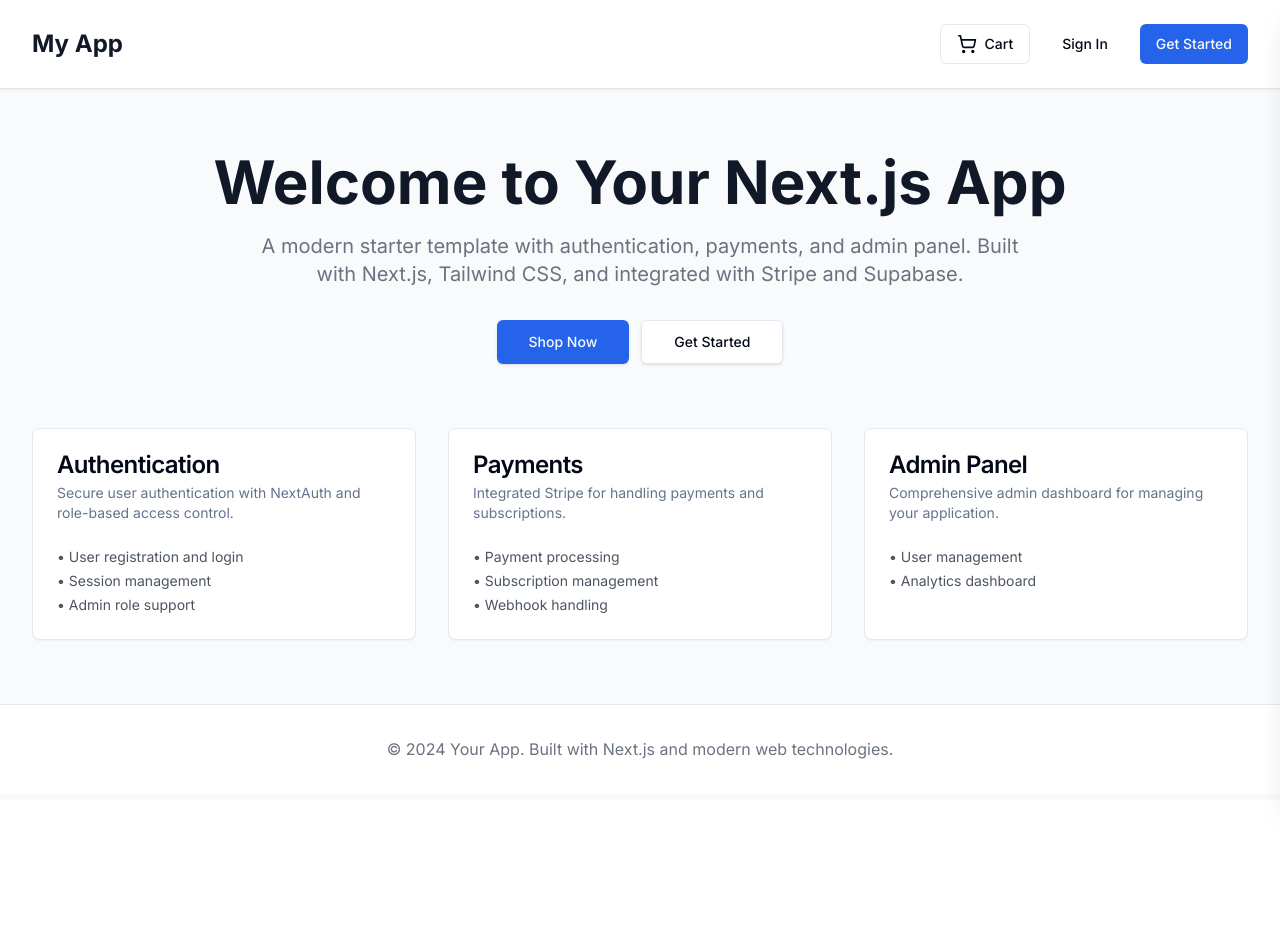
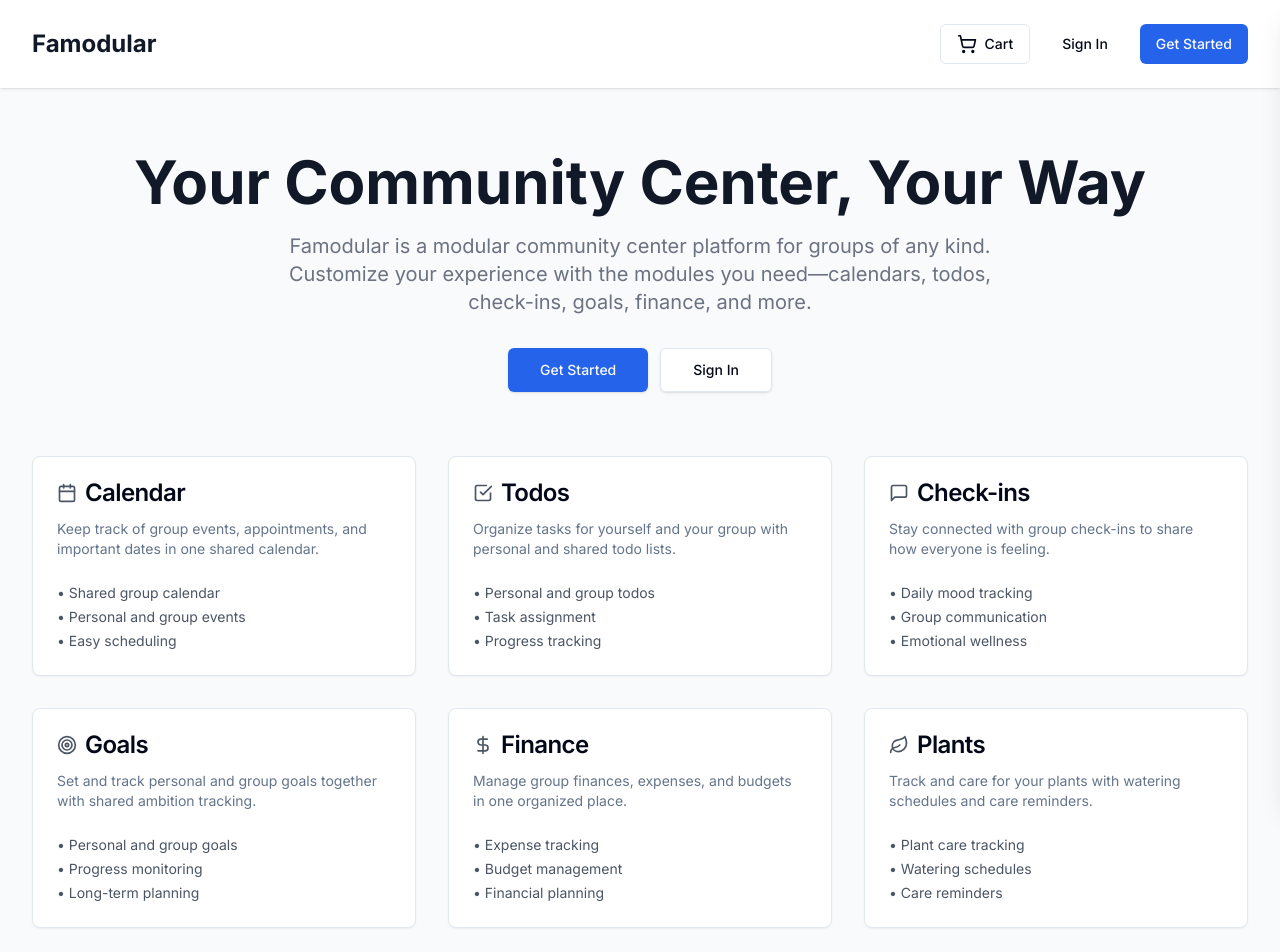
Before and after one commit to GabeValerio/Famodular, a Next.js app: page / in a window 1280 px wide. Shown: the top 952 px of the page. Before the commit the page ends 800 px from the top, so only its background shows below. Built offline with nearby package versions, Linux system fonts and the light colour scheme; no server answers.

Commit message:
Update branding to Famodular community center platform and add avatar display on homepage

```diff
--- /dev/null
+++ b/app/Footer.tsx
@@ -0,0 +1,41 @@
+export function Footer() {
+  return (
+    <footer className="w-full bg-black">
+      <div className="max-w-7xl mx-auto px-4 sm:px-6 lg:px-8 py-2">
+        {/* Desktop View - Hidden on mobile */}
+        <div className="hidden sm:block text-center">
+          <p className="text-white/60 text-sm">
+            site designed and developed by{" "}
+            <a
+              href="https://x.com/gabi_Valerio3/"
+              target="_blank"
+              rel="noopener noreferrer"
+              className="text-white hover:text-white/90 transition-colors"
+              style={{ fontFamily: 'Chalkduster, fantasy' }}
+            >
+              Gabriel Valerio
+            </a>
+          </p>
+        </div>
+
+        {/* Mobile View - Hidden on desktop */}
+        <div className="sm:hidden text-center space-y-1">
+          <p className="text-white/60 text-sm">
+            site designed and developed by
+          </p>
+          <p>
+            <a
+              href="https://x.com/gabi_Valerio3/"
+              target="_blank"
+              rel="noopener noreferrer"
+              className="text-white hover:text-white/90 transition-colors text-sm"
+              style={{ fontFamily: 'Chalkduster, fantasy' }}
+            >
+              Gabriel Valerio
+            </a>
+          </p>
+        </div>
+      </div>
+    </footer>
+  )
+}
--- a/app/layout.tsx
+++ b/app/layout.tsx
@@ -7,8 +7,8 @@ import { CartProvider } from '@/lib/CartContext';
 const inter = Inter({ subsets: ['latin'] });
 
 export const metadata: Metadata = {
-  title: 'Next.js Starter Template',
-  description: 'A modern Next.js starter template with authentication, payments, and admin panel',
+  title: 'Famodular - Community Center Platform',
+  description: 'A modular community center platform for groups of any kind. Customize your experience with the modules you need—calendars, todos, check-ins, goals, finance, and more',
 };
 
 export default function RootLayout({
--- a/app/page.tsx
+++ b/app/page.tsx
@@ -1,16 +1,41 @@
 "use client";
 
-import { useState } from "react";
+import { useState, useEffect } from "react";
 import Link from 'next/link';
+import { useSession } from 'next-auth/react';
 import { Button } from '@/app/components/ui/button';
 import { Card, CardContent, CardDescription, CardHeader, CardTitle } from '@/app/components/ui/card';
-import { ShoppingCart } from 'lucide-react';
+import { ShoppingCart, User, Calendar, CheckSquare, Target, MessageSquare, DollarSign, MapPin, Leaf, Heart } from 'lucide-react';
 import CartDrawer from '@/app/components/CartDrawer';
 import { useCart } from '@/lib/CartContext';
+import { Footer } from '@/app/Footer';
 
 export default function HomePage() {
   const [isCartOpen, setIsCartOpen] = useState(false);
+  const [userAvatar, setUserAvatar] = useState<string | null>(null);
   const { itemCount } = useCart();
+  const { data: session } = useSession();
+
+  // Fetch user avatar from database when logged in
+  useEffect(() => {
+    const fetchUserAvatar = async () => {
+      if (session?.user?.id) {
+        try {
+          const response = await fetch('/api/users/me');
+          if (response.ok) {
+            const user = await response.json();
+            setUserAvatar(user.avatar || null);
+          }
+        } catch (error) {
+          console.error('Error fetching user avatar:', error);
+        }
+      } else {
+        setUserAvatar(null);
+      }
+    };
+
+    fetchUserAvatar();
+  }, [session]);
 
   return (
     <div className="min-h-screen bg-gray-50">
@@ -19,7 +44,9 @@ export default function HomePage() {
         <div className="max-w-7xl mx-auto px-4 sm:px-6 lg:px-8">
           <div className="flex justify-between items-center py-6">
             <div className="flex items-center">
-              <h1 className="text-2xl font-bold text-gray-900">My App</h1>
+              <Link href="/">
+                <h1 className="text-2xl font-bold text-gray-900">Famodular</h1>
+              </Link>
             </div>
             <div className="flex items-center space-x-4">
               <Button
@@ -35,12 +62,33 @@ export default function HomePage() {
                   </span>
                 )}
               </Button>
+              {session?.user ? (
+                <Link href="/dashboard">
+                  <Button variant="ghost" className="flex items-center space-x-2">
+                    {userAvatar ? (
+                      <img
+                        src={userAvatar}
+                        alt={session.user.name || "User"}
+                        className="w-6 h-6 rounded-full object-cover"
+                      />
+                    ) : (
+                      <div className="w-6 h-6 rounded-full bg-gray-200 flex items-center justify-center">
+                        <User className="h-4 w-4 text-gray-600" />
+                      </div>
+                    )}
+                    <span>Dashboard</span>
+                  </Button>
+                </Link>
+              ) : (
+                <>
                   <Link href="/login">
                     <Button variant="ghost">Sign In</Button>
                   </Link>
                   <Link href="/register">
                     <Button>Get Started</Button>
                   </Link>
+                </>
+              )}
             </div>
           </div>
         </div>
@@ -50,27 +98,38 @@ export default function HomePage() {
       <main className="max-w-7xl mx-auto px-4 sm:px-6 lg:px-8 py-16">
         <div className="text-center">
           <h2 className="text-4xl font-bold text-gray-900 sm:text-5xl md:text-6xl">
-            Welcome to Your Next.js App
+            Your Community Center, Your Way
           </h2>
           <p className="mt-3 max-w-md mx-auto text-base text-gray-500 sm:text-lg md:mt-5 md:text-xl md:max-w-3xl">
-            A modern starter template with authentication, payments, and admin panel.
-            Built with Next.js, Tailwind CSS, and integrated with Stripe and Supabase.
+            Famodular is a modular community center platform for groups of any kind. Customize your experience with the modules you need—calendars, todos, check-ins, goals, finance, and more.
           </p>
           <div className="mt-5 max-w-md mx-auto sm:flex sm:justify-center md:mt-8 space-y-3 sm:space-y-0 sm:space-x-3">
+            {session?.user ? (
               <div className="rounded-md shadow">
-              <Link href="/shop">
+                <Link href="/dashboard">
                   <Button size="lg" className="w-full">
-                  Shop Now
+                    Go to Dashboard
+                  </Button>
+                </Link>
+              </div>
+            ) : (
+              <>
+                <div className="rounded-md shadow">
+                  <Link href="/register">
+                    <Button size="lg" className="w-full">
+                      Get Started
                     </Button>
                   </Link>
                 </div>
                 <div className="rounded-md shadow">
-              <Link href="/register">
+                  <Link href="/login">
                     <Button variant="outline" size="lg" className="w-full">
-                  Get Started
+                      Sign In
                     </Button>
                   </Link>
                 </div>
+              </>
+            )}
           </div>
         </div>
 
@@ -79,47 +138,114 @@ export default function HomePage() {
           <div className="grid grid-cols-1 gap-8 sm:grid-cols-2 lg:grid-cols-3">
             <Card>
               <CardHeader>
-                <CardTitle>Authentication</CardTitle>
+                <div className="flex items-center space-x-2 mb-2">
+                  <Calendar className="h-5 w-5 text-gray-600" />
+                  <CardTitle>Calendar</CardTitle>
+                </div>
                 <CardDescription>
-                  Secure user authentication with NextAuth and role-based access control.
+                  Keep track of group events, appointments, and important dates in one shared calendar.
                 </CardDescription>
               </CardHeader>
               <CardContent>
                 <ul className="text-sm text-gray-600 space-y-1">
-                  <li>• User registration and login</li>
-                  <li>• Session management</li>
-                  <li>• Admin role support</li>
+                  <li>• Shared group calendar</li>
+                  <li>• Personal and group events</li>
+                  <li>• Easy scheduling</li>
                 </ul>
               </CardContent>
             </Card>
 
             <Card>
               <CardHeader>
-                <CardTitle>Payments</CardTitle>
+                <div className="flex items-center space-x-2 mb-2">
+                  <CheckSquare className="h-5 w-5 text-gray-600" />
+                  <CardTitle>Todos</CardTitle>
+                </div>
                 <CardDescription>
-                  Integrated Stripe for handling payments and subscriptions.
+                  Organize tasks for yourself and your group with personal and shared todo lists.
                 </CardDescription>
               </CardHeader>
               <CardContent>
                 <ul className="text-sm text-gray-600 space-y-1">
-                  <li>• Payment processing</li>
-                  <li>• Subscription management</li>
-                  <li>• Webhook handling</li>
+                  <li>• Personal and group todos</li>
+                  <li>• Task assignment</li>
+                  <li>• Progress tracking</li>
                 </ul>
               </CardContent>
             </Card>
 
             <Card>
               <CardHeader>
-                <CardTitle>Admin Panel</CardTitle>
+                <div className="flex items-center space-x-2 mb-2">
+                  <MessageSquare className="h-5 w-5 text-gray-600" />
+                  <CardTitle>Check-ins</CardTitle>
+                </div>
                 <CardDescription>
-                  Comprehensive admin dashboard for managing your application.
+                  Stay connected with group check-ins to share how everyone is feeling.
                 </CardDescription>
               </CardHeader>
               <CardContent>
                 <ul className="text-sm text-gray-600 space-y-1">
-                  <li>• User management</li>
-                  <li>• Analytics dashboard</li>
+                  <li>• Daily mood tracking</li>
+                  <li>• Group communication</li>
+                  <li>• Emotional wellness</li>
+                </ul>
+              </CardContent>
+            </Card>
+
+            <Card>
+              <CardHeader>
+                <div className="flex items-center space-x-2 mb-2">
+                  <Target className="h-5 w-5 text-gray-600" />
+                  <CardTitle>Goals</CardTitle>
+                </div>
+                <CardDescription>
+                  Set and track personal and group goals together with shared ambition tracking.
+                </CardDescription>
+              </CardHeader>
+              <CardContent>
+                <ul className="text-sm text-gray-600 space-y-1">
+                  <li>• Personal and group goals</li>
+                  <li>• Progress monitoring</li>
+                  <li>• Long-term planning</li>
+                </ul>
+              </CardContent>
+            </Card>
+
+            <Card>
+              <CardHeader>
+                <div className="flex items-center space-x-2 mb-2">
+                  <DollarSign className="h-5 w-5 text-gray-600" />
+                  <CardTitle>Finance</CardTitle>
+                </div>
+                <CardDescription>
+                  Manage group finances, expenses, and budgets in one organized place.
+                </CardDescription>
+              </CardHeader>
+              <CardContent>
+                <ul className="text-sm text-gray-600 space-y-1">
+                  <li>• Expense tracking</li>
+                  <li>• Budget management</li>
+                  <li>• Financial planning</li>
+                </ul>
+              </CardContent>
+            </Card>
+
+            <Card>
+              <CardHeader>
+                <div className="flex items-center space-x-2 mb-2">
+                  <Leaf className="h-5 w-5 text-gray-600" />
+                  <CardTitle>Plants</CardTitle>
+                </div>
+                <CardDescription>
+                  Track and care for your plants with watering schedules and care reminders.
+                </CardDescription>
+              </CardHeader>
+              <CardContent>
+                <ul className="text-sm text-gray-600 space-y-1">
+                  <li>• Plant care tracking</li>
+                  <li>• Watering schedules</li>
+                  <li>• Care reminders</li>
                 </ul>
               </CardContent>
             </Card>
@@ -128,13 +254,7 @@ export default function HomePage() {
       </main>
 
       {/* Footer */}
-      <footer className="bg-white border-t">
-        <div className="max-w-7xl mx-auto px-4 sm:px-6 lg:px-8 py-8">
-          <div className="text-center text-gray-500">
-            <p>&copy; 2024 Your App. Built with Next.js and modern web technologies.</p>
-          </div>
-        </div>
-      </footer>
+      <Footer />
 
       {/* Cart Drawer */}
       <CartDrawer isOpen={isCartOpen} onClose={() => setIsCartOpen(false)} />
--- a/app/shop/page.tsx
+++ b/app/shop/page.tsx
@@ -132,8 +132,8 @@ export default function ShopPage() {
               Build Your E-commerce Store
             </h3>
             <p className="text-gray-600 mb-6">
-              This is a starter template. Replace the sample products with your own
-              product catalog and connect to your preferred e-commerce platform.
+              Browse and purchase items from the Famodular shop. Add items to your cart
+              and checkout securely with Stripe.
             </p>
             <div className="flex flex-wrap gap-4 justify-center">
               <Button variant="outline">
--- a/package.json
+++ b/package.json
@@ -2,7 +2,7 @@
   "name": "famodular",
   "version": "0.1.0",
   "private": true,
-  "description": "A modern Next.js starter template with authentication, payments, and admin panel",
+  "description": "A modular community center platform for groups of any kind with customizable modules for calendars, todos, check-ins, goals, finance, and more",
   "scripts": {
     "dev": "next dev -p 3008",
     "build": "next build",
```
Also changed, not shown: 2 other files (tests, documents, lock files or other folders). Lines whose indentation alone changed are shown as unchanged.
